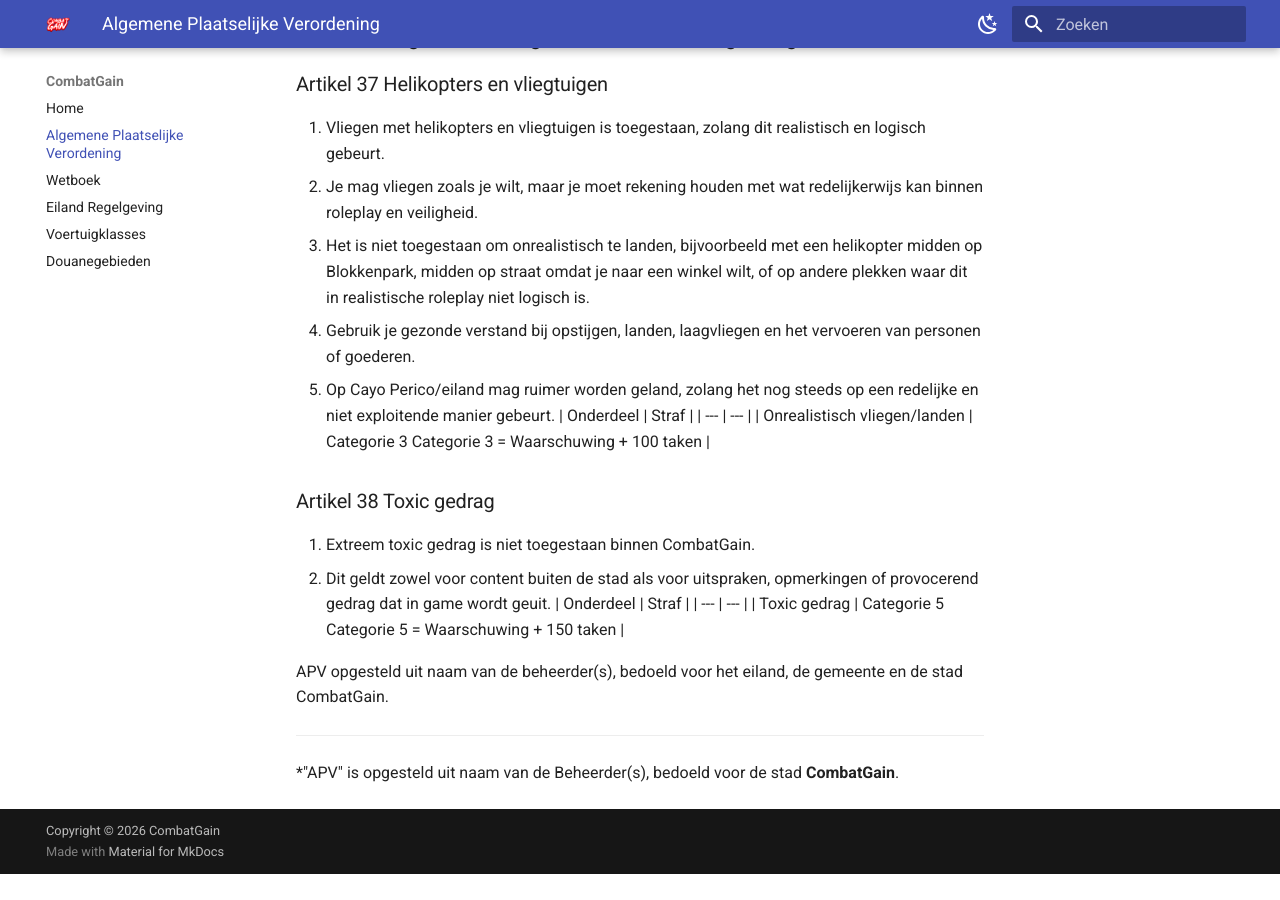
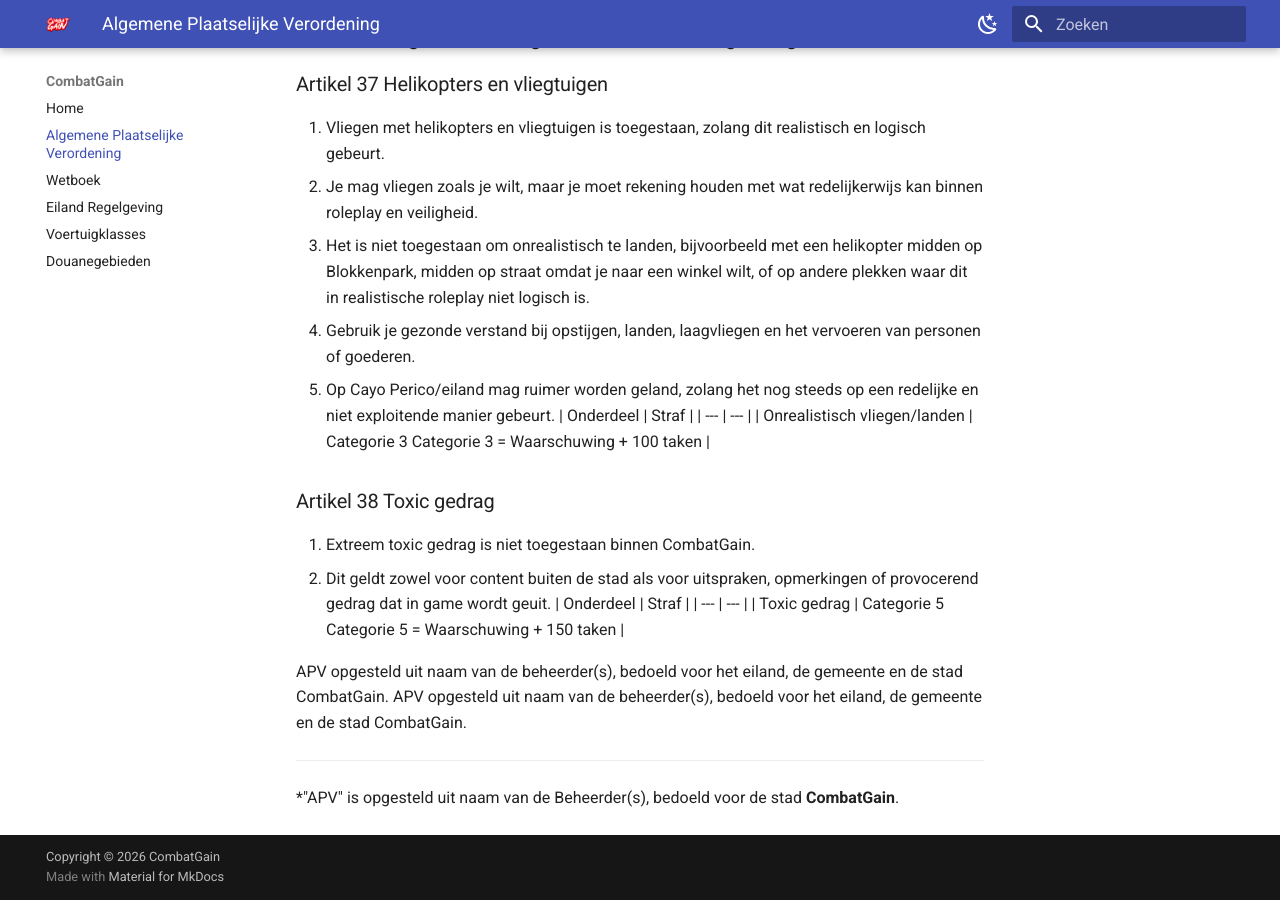
Before and after one commit to CombatGainProduction/cg-apv, an MkDocs documentation site: the page built from docs/apv.md, in a window 1280 px wide and 900 px high, scrolled down 14831 px. Built offline with MkDocs 1.6.1 and Material for MkDocs 9.7.7, drawn with Linux system fonts in a browser that asks for light colours; comment, search, counter and statistics services are not loaded; before the commit the page ends 15705 px from its top, so only the background shows below that.

```diff
--- a/docs/apv.md
+++ b/docs/apv.md
@@ -405,6 +405,7 @@
 | Toxic gedrag | Categorie 5 Categorie 5 = Waarschuwing + 150 taken |
 
 APV opgesteld uit naam van de beheerder(s), bedoeld voor het eiland, de gemeente en de stad CombatGain.
+APV opgesteld uit naam van de beheerder(s), bedoeld voor het eiland, de gemeente en de stad CombatGain.
 
 ---------------------
 *"APV" is opgesteld uit naam van de Beheerder(s), bedoeld voor de stad **CombatGain**.
```
